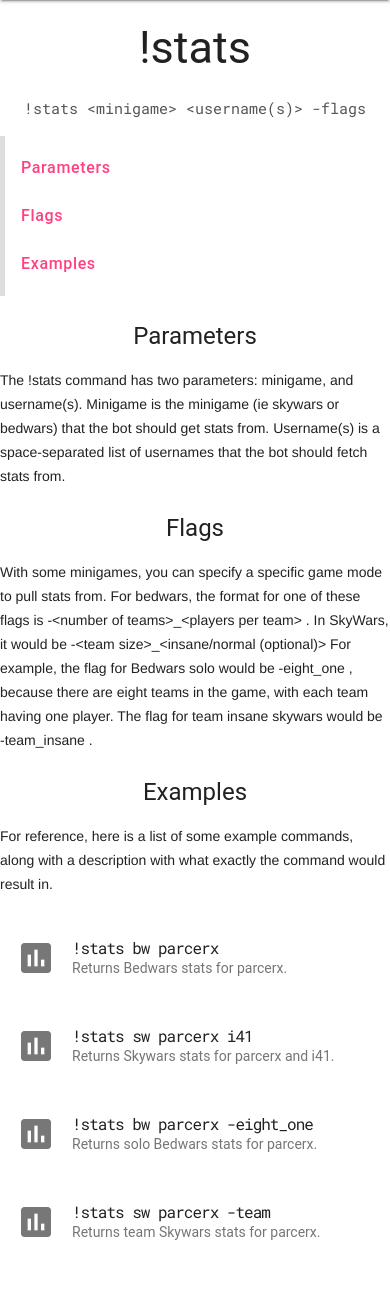
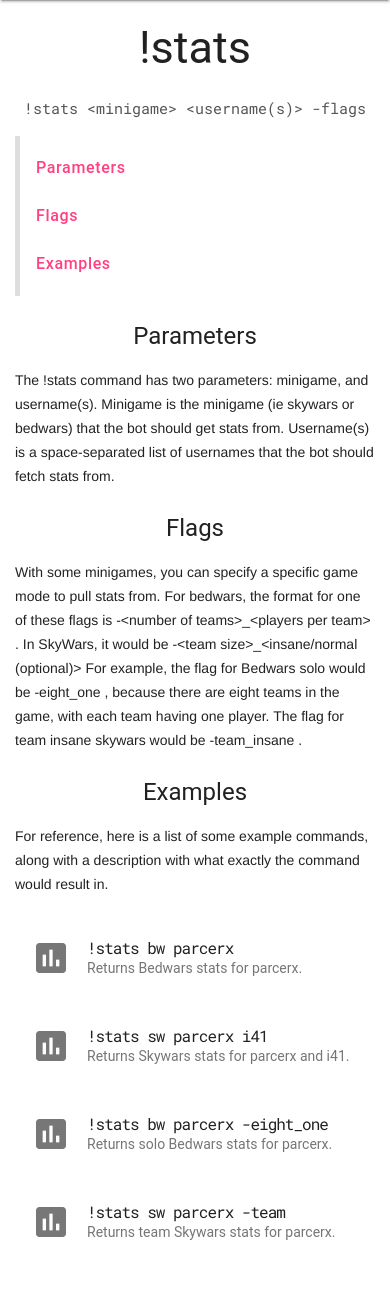
Before and after one commit to joshuaSmith2021/chamosbot-hosted, a Flask app: page /commands/stats in a window 390 px wide. Shown: the part 56-1346 px from the top of the page. Run offline with Flask 2, Linux system fonts and the light colour scheme.

Commit message:
Make commands page more mobile friendly

```diff
--- a/templates/command.html
+++ b/templates/command.html
@@ -1,10 +1,10 @@
 <!DOCTYPE html>
 <html>
   <head>
+    <meta name="viewport" content="width=device-width, initial-scale=1.0, minimum-scale=1.0">
     <title>{{ command.prefix }} Command Reference</title>
 
     <link rel="stylesheet" href="{{ url_for('static', filename='styles/command.css') }}">
-	<link rel="stylesheet" href="../static/styles/command.css">
     <link rel="stylesheet" href="https://fonts.googleapis.com/icon?family=Material+Icons|Roboto+Mono">
     <link rel="stylesheet" href="https://code.getmdl.io/1.3.0/material.deep_purple-pink.min.css">
     <script defer src="https://code.getmdl.io/1.3.0/material.min.js"></script>
@@ -41,7 +41,7 @@
         </nav>
       </div>
       <main class="mdl-layout__content">
-        <div class="page-content">
+        <div class="page-content" style="padding:0 15px">
           <h2 class="toc__title">{{ command.prefix }}</h2>
           <p class="toc__subtitle code">{{ command.format }}</p>
           <ul class="mdl-list toc">
```
